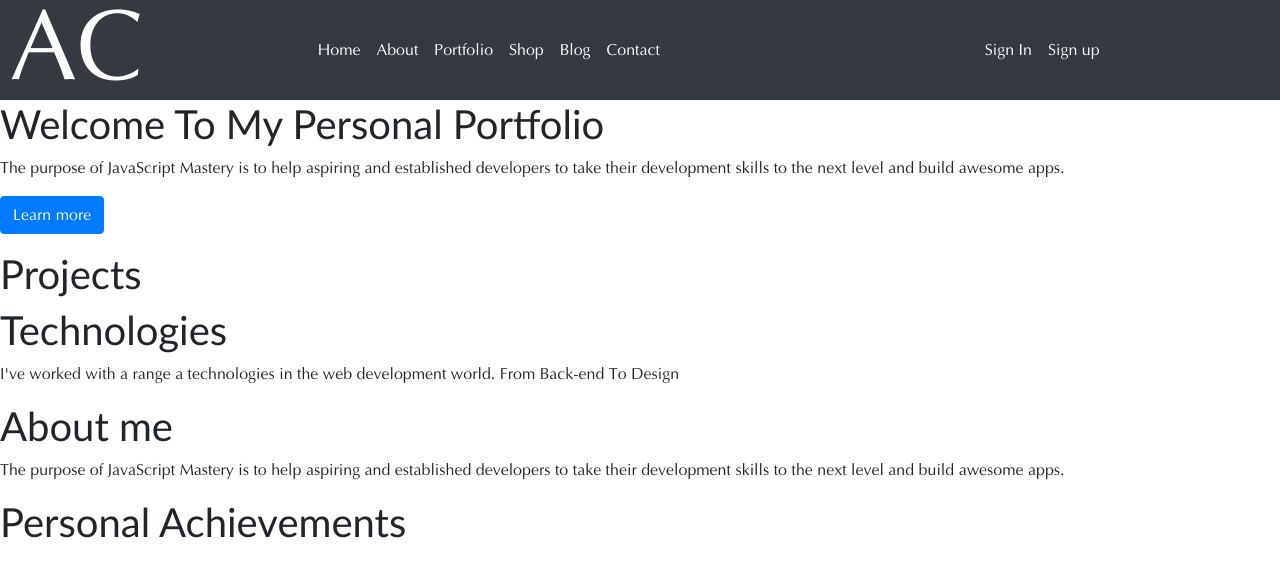
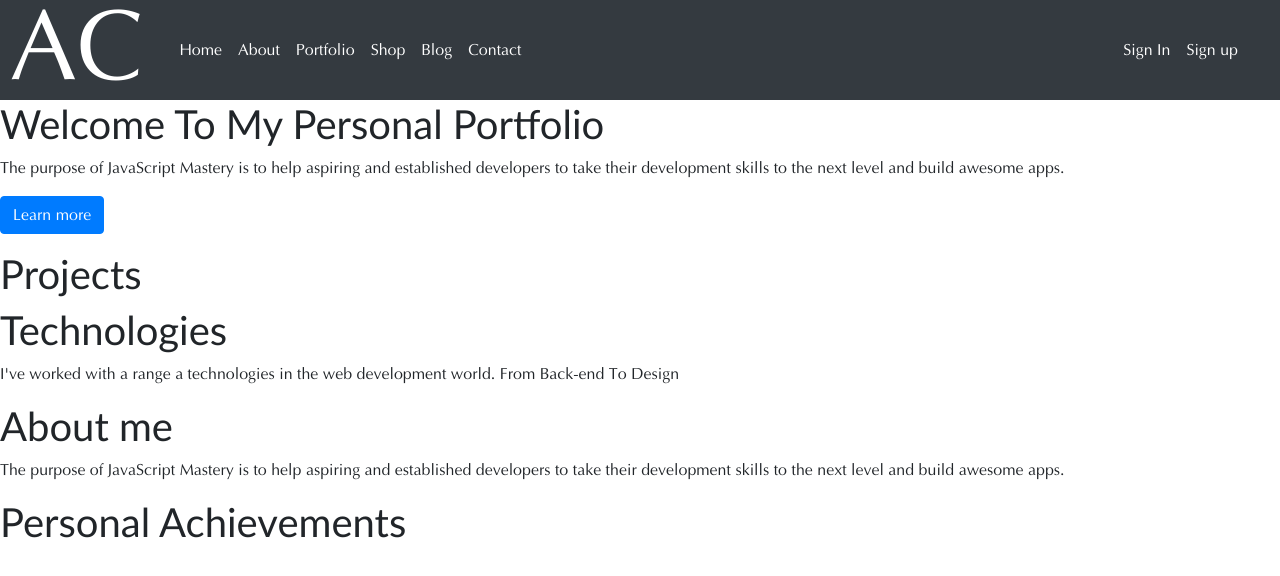
Before and after one commit to alanchavezt/AlanReact, a React app: page / in a window 1280 px wide. Shown: the top 576 px of the page. Built offline with nearby package versions, Linux system fonts and the light colour scheme.

Commit message:
fixing styling

```diff
--- a/src/components/common/navbar/Navbar.css
+++ b/src/components/common/navbar/Navbar.css
@@ -1,4 +1,4 @@
-.navbar-top {
+.navbar {
     display: flex;
     width: 100%;
     flex-flow: row wrap;
--- a/src/components/common/navbar/Navbar.js
+++ b/src/components/common/navbar/Navbar.js
@@ -7,7 +7,7 @@ import Avatar from "../avatar";
 const Navbar = (props) => {
 
     return (
-        <section className="navbar-top">
+        <div className="navbar">
             <div className="navbar-top-item">
                 <Link className="navbar-item" to='/home'>
                     <span>Home</span>
@@ -60,7 +60,7 @@ const Navbar = (props) => {
             {/*<div className="navbar-top-item">*/}
             {/*    {getToken() ? <div className="navbar-item"><Avatar/></div> : null}*/}
             {/*</div>*/}
-        </section>
+        </div>
     );
 };
 
```
